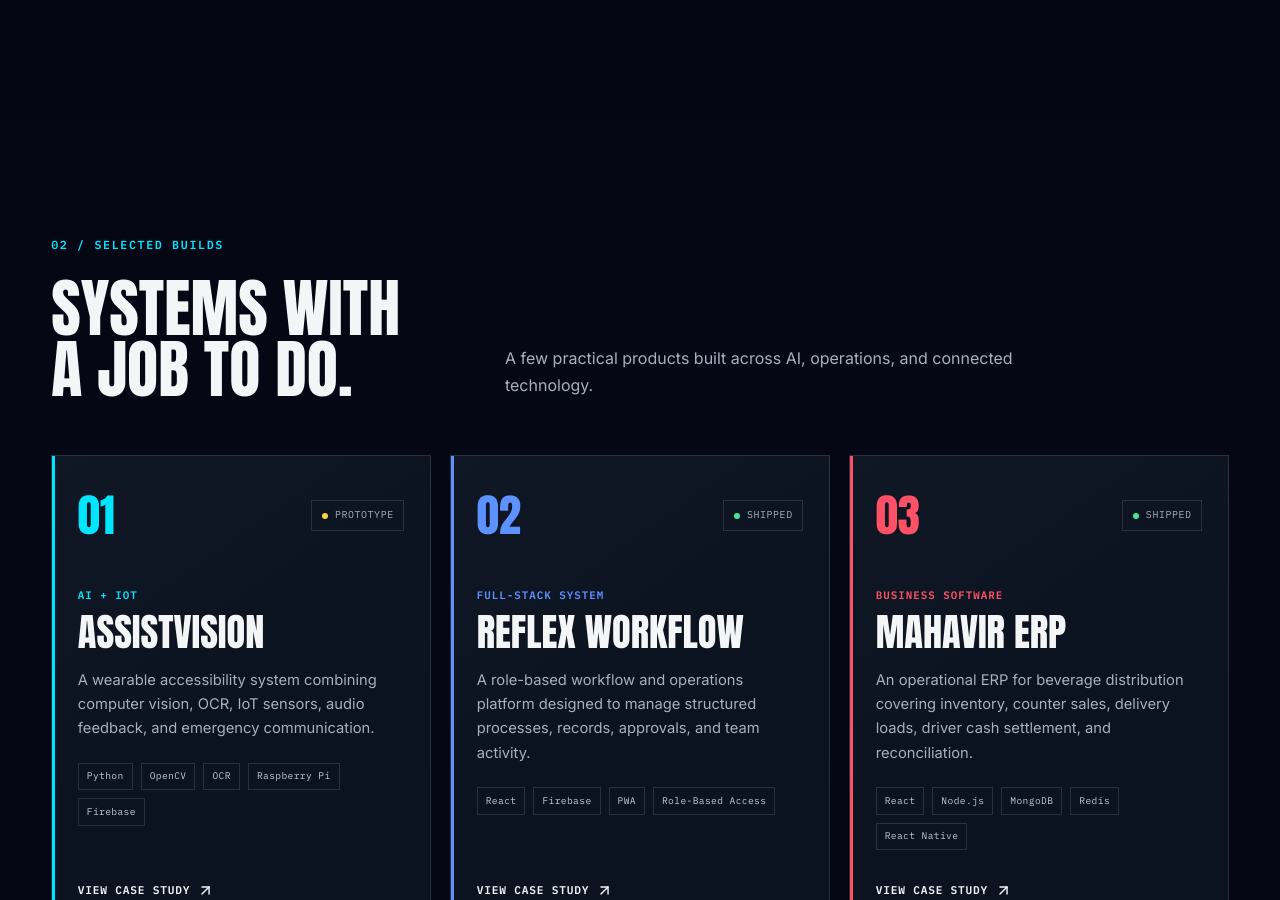
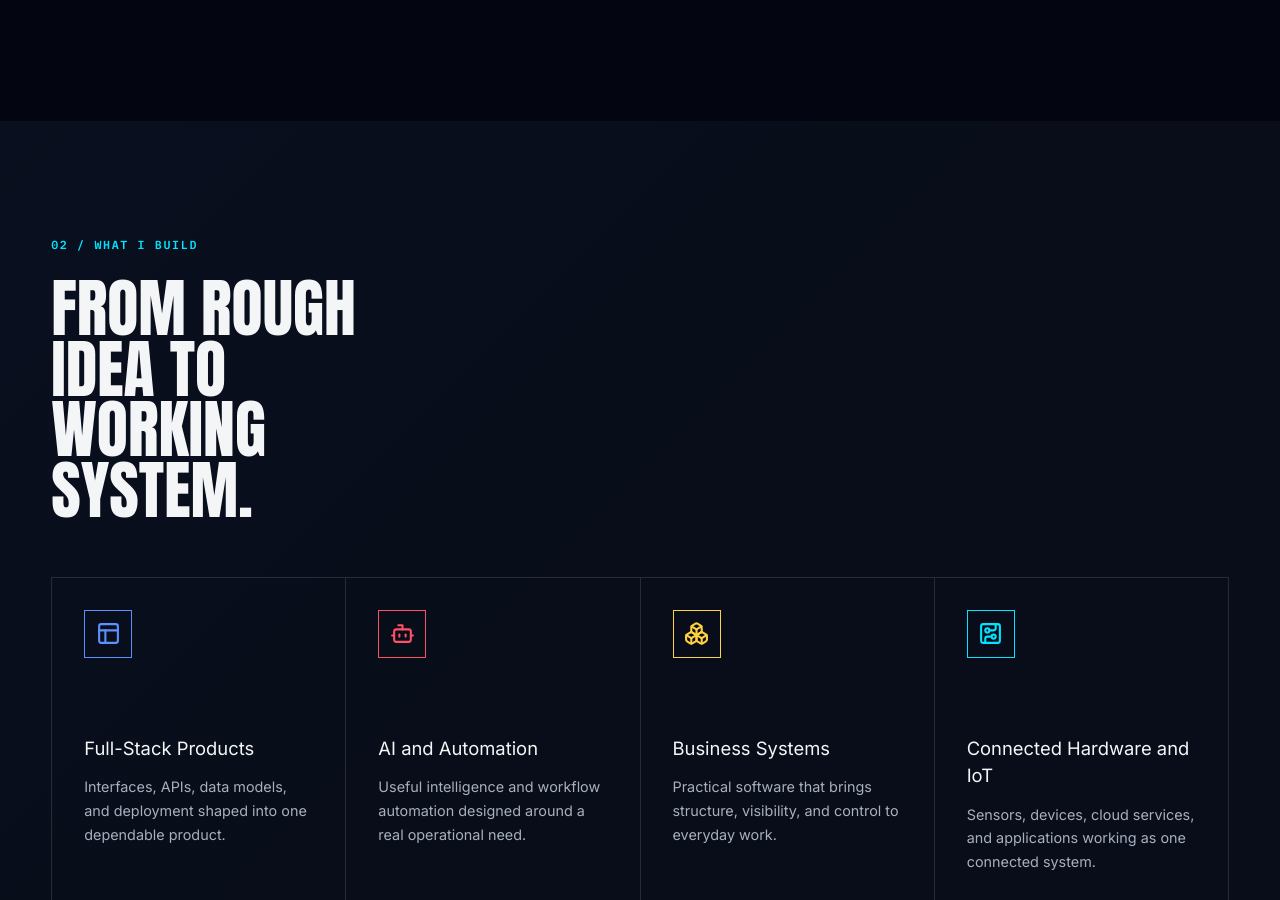
Before and after one commit to Shivansh2207/Shivansh-portfolio, a Next.js app: page / in a window 1280 px wide. Shown: the part 1900-2800 px from the top of the page. Built offline with nearby package versions, Linux system fonts and the light colour scheme.

Commit message:
Remove selected builds from homepage

```diff
--- a/app/page.tsx
+++ b/app/page.tsx
@@ -5,14 +5,12 @@ import { ExperiencePreview } from "@/components/home/ExperiencePreview";
 import { Hero } from "@/components/home/Hero";
 import { IdentityScan } from "@/components/home/IdentityScan";
 import { PlaygroundPreview } from "@/components/home/PlaygroundPreview";
-import { SelectedBuilds } from "@/components/home/SelectedBuilds";
 
 export default function Home() {
   return (
     <main>
       <Hero />
       <IdentityScan />
-      <SelectedBuilds />
       <Capabilities />
       <ExperiencePreview />
       <AboutPreview />
```
